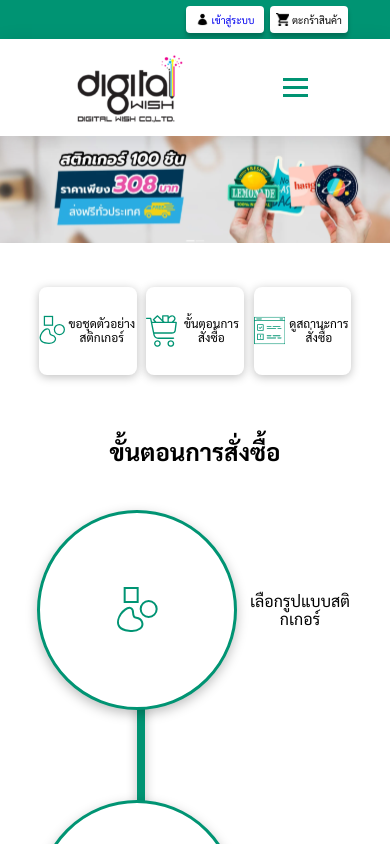
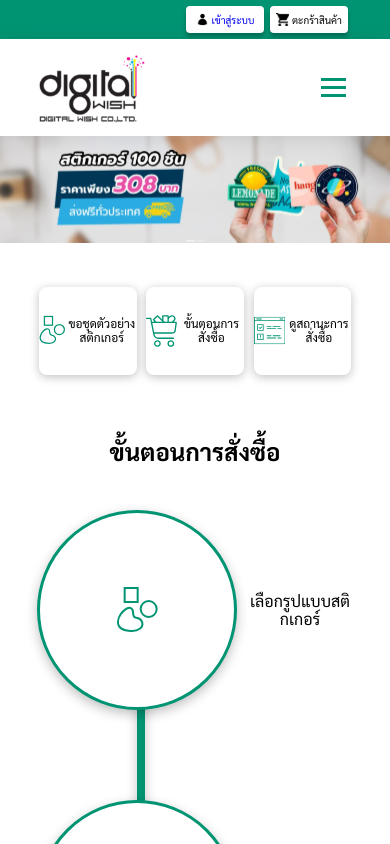
Before and after one commit to Knight-H/e-sticker-frontend, a React (Create React App) app: page / in a window 390 px wide. Shown: the top 844 px of the page. Built offline with nearby package versions, Linux system fonts and the light colour scheme.

Commit message:
Changelog - navbar logo is a bit to the left

```diff
--- a/src/components/navbar/index.module.scss
+++ b/src/components/navbar/index.module.scss
@@ -117,8 +117,7 @@
     // }
 
     .navBar{
-        justify-content: space-around;
-
+        // justify-content: space-around;
 
         // display:flex;
 
```
